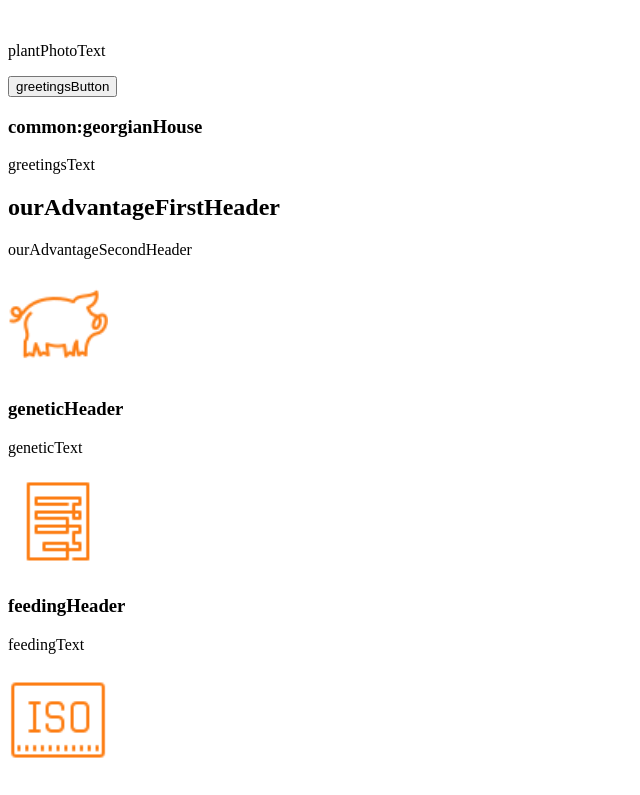
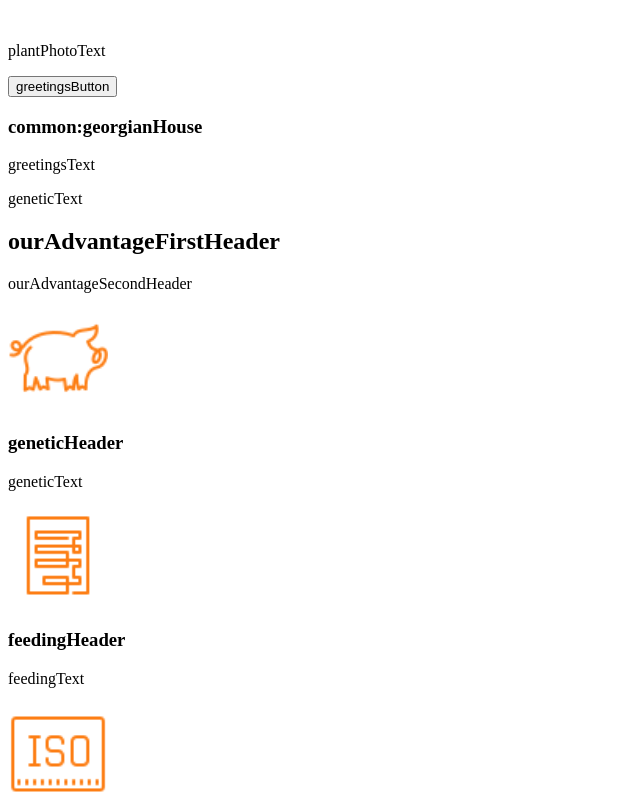
Before and after one commit to WEB-AID/geweb, a Next.js app: page /home-page/ui/HomePage in a window 1280 px wide. Shown: the top 795 px of the page, without its empty margins (0-640 px from the left). Built offline with nearby package versions, Linux system fonts and the light colour scheme.

Commit message:
test commit

```diff
--- a/src/pages/home-page/ui/Greetings/index.tsx
+++ b/src/pages/home-page/ui/Greetings/index.tsx
@@ -41,6 +41,9 @@ export default function Greetings() {
                 <p className="self-start text-sm lg:text-base 2xl:text-lg text-gray-600">
                     {t('greetingsText')}
                 </p>
+                <p className="mt-1 text-sm lg:text-base 2xl:text-lg text-gray-600">
+                    {t('geneticText')}
+                </p>
             </article>
         </div>
     )
```
